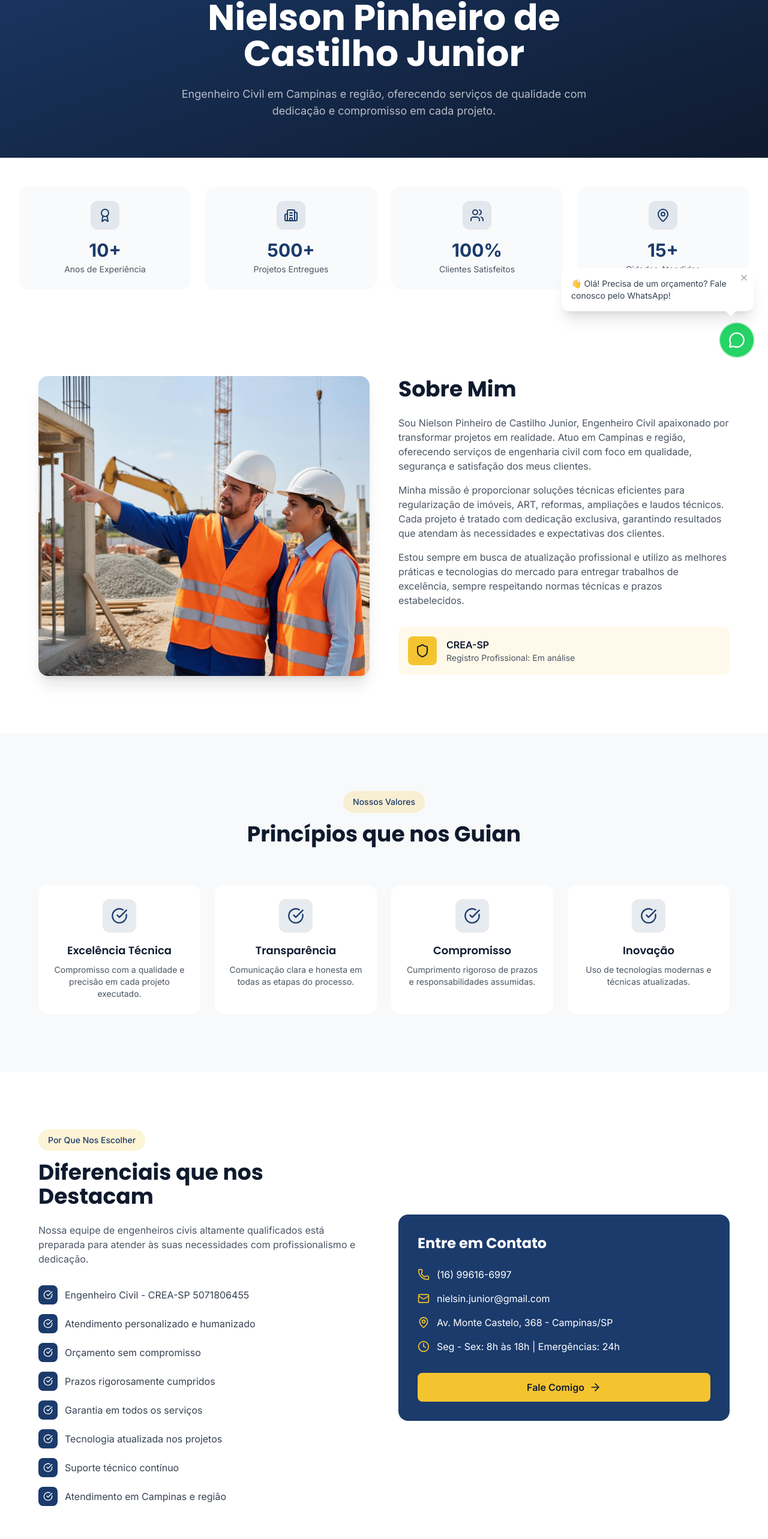
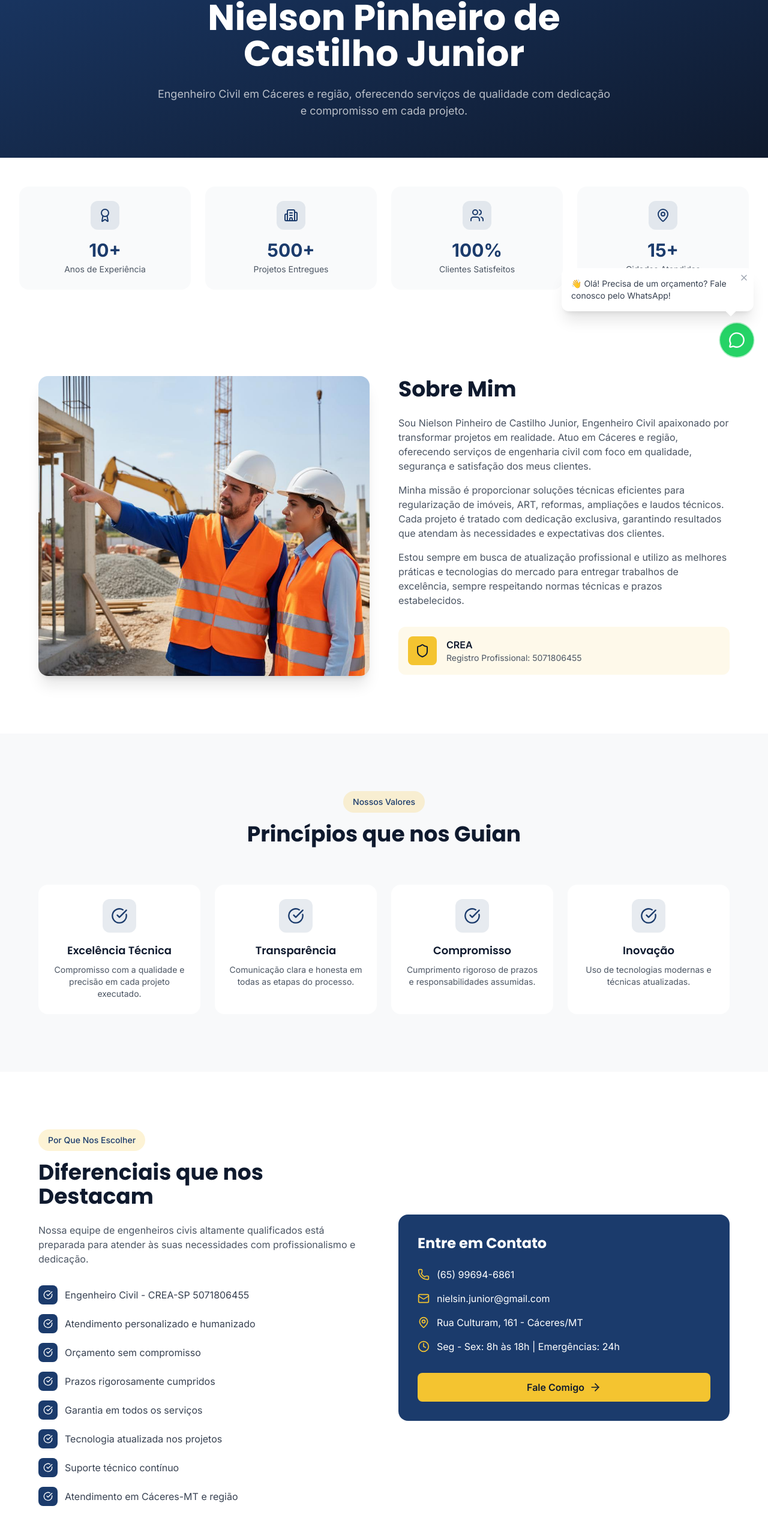
Before and after one commit to nielsonjunior/site-pessoal, a React (Vite) app: page /sobre in a window 1280 px wide. Shown: the part 181-2747 px from the top of the page at 60% size. Built offline with nearby package versions, Linux system fonts and the light colour scheme.

Commit message:
Update About page for Cáceres-MT location

```diff
--- a/src/pages/About.tsx
+++ b/src/pages/About.tsx
@@ -37,20 +37,20 @@ const differentials = [
   'Garantia em todos os serviços',
   'Tecnologia atualizada nos projetos',
   'Suporte técnico contínuo',
-  'Atendimento em Campinas e região',
+  'Atendimento em Cáceres-MT e região',
 ];
 
 export function About() {
   return (
     <>
       <SEO
-        title="Sobre - Nielson Pinheiro | Engenheiro Civil em Campinas"
-        description="Conheça Nielson Pinheiro de Castilho Junior, Engenheiro Civil em Campinas e região. Especialista em projetos, regularização de imóveis, ART e laudos técnicos."
+        title="Sobre - Nielson Pinheiro | Engenheiro Civil em Cáceres-MT"
+        description="Conheça Nielson Pinheiro de Castilho Junior, Engenheiro Civil em Cáceres e região. Especialista em projetos, regularização de imóveis, ART e laudos técnicos."
         keywords={[
           'Nielson Pinheiro engenheiro',
-          'engenheiro civil Campinas',
+          'engenheiro civil Cáceres',
           'engenheiro Nielson',
-          'engenharia Campinas'
+          'engenharia Cáceres'
         ]}
       />
 
@@ -70,7 +70,7 @@ export function About() {
               Nielson Pinheiro de Castilho Junior
             </h1>
             <p className="text-white/70 text-lg">
-              Engenheiro Civil em Campinas e região, oferecendo serviços de qualidade
+              Engenheiro Civil em Cáceres e região, oferecendo serviços de qualidade
               com dedicação e compromisso em cada projeto.
             </p>
           </motion.div>
@@ -136,7 +136,7 @@ export function About() {
               <div className="space-y-4 text-gray-600 mb-8">
                 <p>
                   Sou Nielson Pinheiro de Castilho Junior, Engenheiro Civil apaixonado por
-                  transformar projetos em realidade. Atuo em Campinas e região, oferecendo
+                  transformar projetos em realidade. Atuo em Cáceres e região, oferecendo
                   serviços de engenharia civil com foco em qualidade, segurança e satisfação
                   dos meus clientes.
                 </p>
@@ -158,8 +158,8 @@ export function About() {
                   <Shield className="w-6 h-6 text-[#0F1A2E]" />
                 </div>
                 <div>
-                  <p className="font-semibold text-[#0F1A2E]">CREA-SP</p>
-                  <p className="text-sm text-gray-600">Registro Profissional: Em análise</p>
+                  <p className="font-semibold text-[#0F1A2E]">CREA </p>
+                  <p className="text-sm text-gray-600">Registro Profissional: 5071806455</p>
                 </div>
               </div>
             </motion.div>
@@ -264,8 +264,8 @@ export function About() {
                 <div className="space-y-4 mb-8">
                   <div className="flex items-center gap-3">
                     <Phone className="w-5 h-5 text-[#F4C430]" />
-                    <a href="tel:+5516996166997" className="hover:text-[#F4C430] transition-colors">
-                      (16) 99616-6997
+                    <a href="tel:+5565996946861" className="hover:text-[#F4C430] transition-colors">
+                      (65) 99694-6861
                     </a>
                   </div>
                   <div className="flex items-center gap-3">
@@ -276,7 +276,7 @@ export function About() {
                   </div>
                   <div className="flex items-center gap-3">
                     <MapPin className="w-5 h-5 text-[#F4C430]" />
-                    <span>Av. Monte Castelo, 368 - Campinas/SP</span>
+                    <span>Rua Culturam, 161 - Cáceres/MT</span>
                   </div>
                   <div className="flex items-center gap-3">
                     <Clock className="w-5 h-5 text-[#F4C430]" />
```
